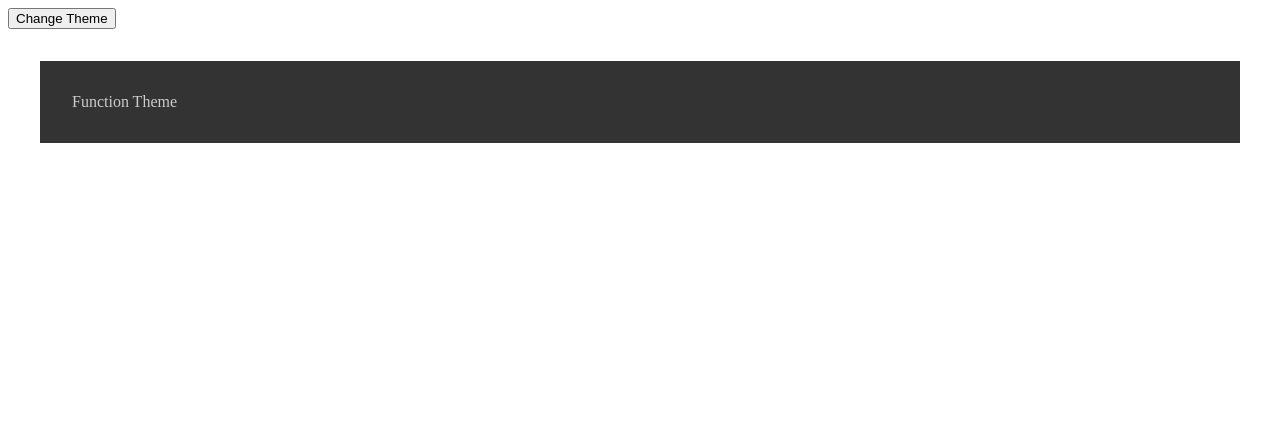
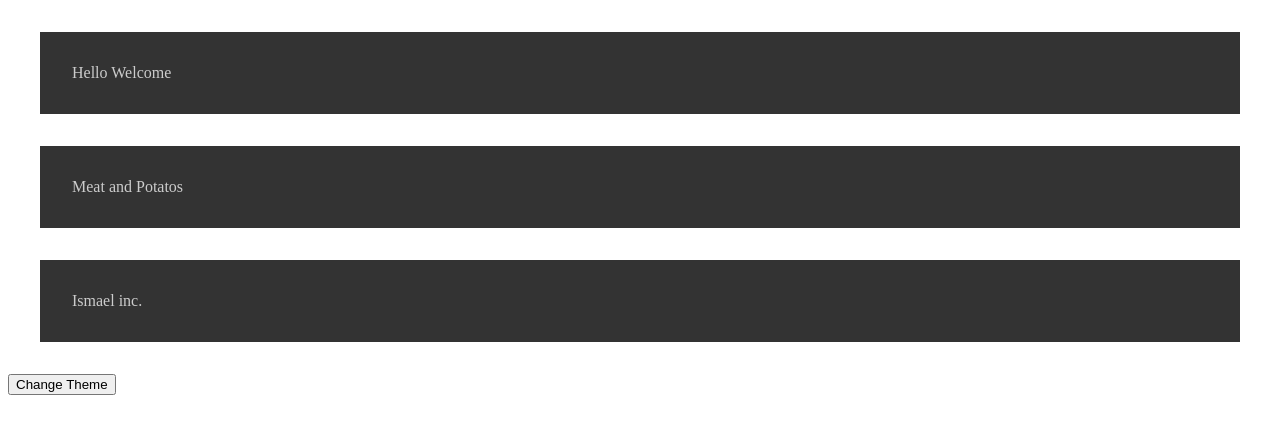
Before and after one commit to ish-suarez/fsw-130, a React (Create React App) app in the folder week1/theme-context/: page / in a window 1280 px wide. Shown: the top 434 px of the page. Built offline with nearby package versions, Linux system fonts and the light colour scheme.

Commit message:
theme-context

```diff
--- a/week1/theme-context/src/App.js
+++ b/week1/theme-context/src/App.js
@@ -1,11 +1,12 @@
 import React from 'react'
-import FunctionContextComponent from './FunctionContextComponent'
+import ContextApp from './ContextApp'
+import FunctionContextComponent from './ContextApp'
 import {ThemeProvider} from './ThemeContext'
 
 export default function App() {
     return (
         <ThemeProvider> {/*  wrapping logic for handling state   */}
-            <FunctionContextComponent />
+            <ContextApp />
         </ThemeProvider>
     )
 }
--- /dev/null
+++ b/week1/theme-context/src/ContextApp.js
@@ -0,0 +1,20 @@
+// Functional Context
+import React from 'react'
+import {useTheme, useThemeUpdate} from './ThemeContext'
+
+// Components being imported
+import Header from './components/body/Header'
+import Main from './components/body/Main'
+import Footer from './components/body/Footer'
+import Button from './components/Button'
+
+export default function ContextApp(){
+    return (
+        <>
+            <Header />
+            <Main />
+            <Footer />
+            <Button />
+        </>
+    )
+}
--- a/week1/theme-context/src/FunctionContextComponent.js
+++ /dev/null
@@ -1,20 +0,0 @@
-// Functional Context
-import React from 'react'
-import {useTheme, useThemeUpdate} from './ThemeContext'
-
-export default function FunctionContextComponent(){
-    const darkTheme = useTheme()
-    const toggleTheme = useThemeUpdate()
-    const themeStyles = {
-            backgroundColor: darkTheme ? '#333' : '#CCC',
-            color: darkTheme ? '#CCC' : '#333',
-            padding: '2rem',
-            margin: '2rem'
-        }
-    return (
-        <>
-            <button onClick={toggleTheme}>Change Theme</button>
-            <div style={themeStyles}>Function Theme</div>
-        </>
-    )
-}
--- a/week1/theme-context/src/ThemeContext.js
+++ b/week1/theme-context/src/ThemeContext.js
@@ -4,11 +4,11 @@ const ThemeContext = React.createContext()
 const ThemeUpdateContext = React.createContext()
 
 export function useTheme(){
-    return useContext(ThemeContext) // Uses Theme ----- Custom Hook
+    return useContext(ThemeContext) // Uses Theme ----- Hook
 }
 
 export function useThemeUpdate(){
-    return useContext(ThemeUpdateContext) // Updates The Theme ---- Custom Hook
+    return useContext(ThemeUpdateContext) // Updates The Theme ---- Custom
 }
 
 export function ThemeProvider ({children}) {
--- /dev/null
+++ b/week1/theme-context/src/components/Button.js
@@ -0,0 +1,9 @@
+import React from 'react'
+import {useThemeUpdate} from '../ThemeContext'
+
+export default function Button() {
+    const toggleTheme = useThemeUpdate()
+    return (
+        <button onClick={toggleTheme}>Change Theme</button>
+    )
+}
--- a/week1/theme-context/src/components/body/Footer.js
+++ b/week1/theme-context/src/components/body/Footer.js
@@ -0,0 +1,17 @@
+import React from 'react'
+import {useTheme} from '../../ThemeContext'
+
+// Using Theme Context for the Footer Component
+
+export default function Footer() {
+    const darkTheme = useTheme()
+    const themeStyles = {
+        backgroundColor: darkTheme ? '#333' : '#CCC',
+        color: darkTheme ? '#CCC' : '#333',
+        padding: '2rem',
+        margin: '2rem'
+    }
+    return (
+            <footer style={themeStyles}> Ismael inc.</footer>
+    )
+}
--- a/week1/theme-context/src/components/body/Header.js
+++ b/week1/theme-context/src/components/body/Header.js
@@ -0,0 +1,17 @@
+import React from 'react'
+import {useTheme} from '../../ThemeContext'
+
+// Using Theme Context for the Header Component
+
+export default function Header() {
+    const darkTheme = useTheme()
+    const themeStyles = {
+        backgroundColor: darkTheme ? '#333' : '#CCC',
+        color: darkTheme ? '#CCC' : '#333',
+        padding: '2rem',
+        margin: '2rem'
+    }
+    return (
+            <header style={themeStyles}>Hello Welcome</header>
+    )
+}
--- a/week1/theme-context/src/components/body/Main.js
+++ b/week1/theme-context/src/components/body/Main.js
@@ -0,0 +1,17 @@
+import React from 'react'
+import {useTheme} from '../../ThemeContext'
+
+// Using Theme Context for the Main Component
+
+export default function Main() {
+    const darkTheme = useTheme()
+    const themeStyles = {
+        backgroundColor: darkTheme ? '#333' : '#CCC',
+        color: darkTheme ? '#CCC' : '#333',
+        padding: '2rem',
+        margin: '2rem'
+    }
+    return (
+            <main style={themeStyles}> Meat and Potatos</main>
+    )
+}
```
Also changed, not shown: week1/theme-context/src/notes/notes.js (added, +15 -0 lines), week1/theme-context/src/components/button/Button.js (deleted).
